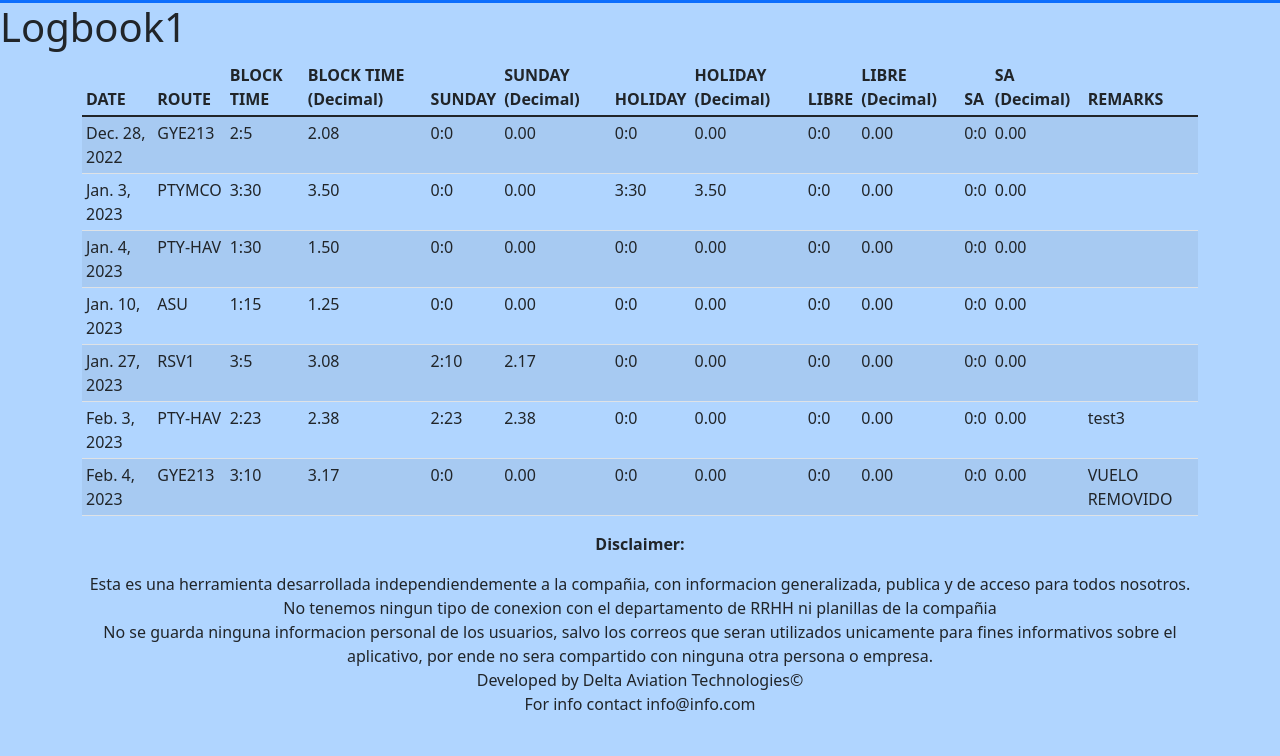
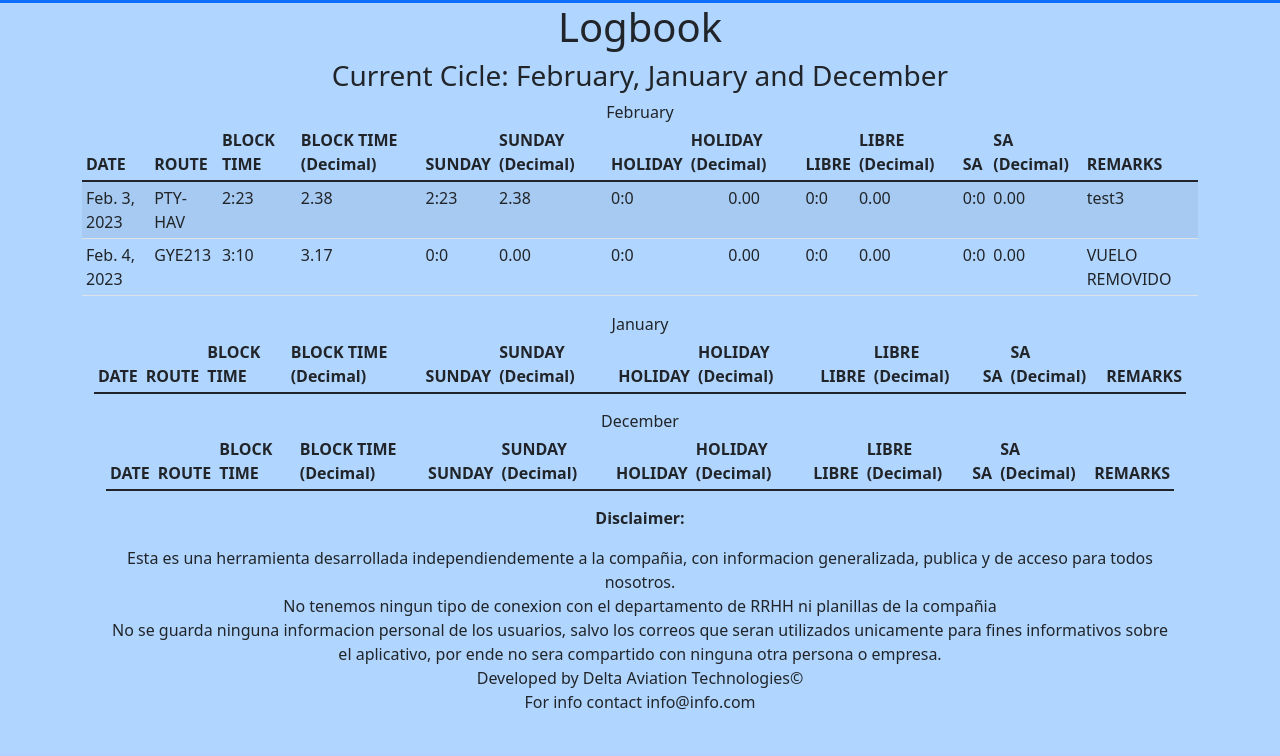
Before and after one commit to gkipping2023/paybud_beta1, a Django app: page /logbook/ in a window 1280 px wide. Shown: the part 79-835 px from the top of the page. After the commit the page ends 789 px from the top, so only its background shows below. Run offline with Django 4.2, Linux system fonts and the light colour scheme; a user stored in the database is signed in; data comes from the database, SQL or seed files in the repository; both versions use the stored data as it was after the commit; lists and menus that the app fills with data are empty.

Commit message:
0204-938

```diff
--- a/main/templates/main/logbook.html
+++ b/main/templates/main/logbook.html
@@ -2,8 +2,12 @@
 
 {% block content %}
 
-<h1>Logbook1 {{last_month1}}</h1>
+<div class="text-center">
+    <h1>Logbook</h1>
+    <h3>Current Cicle: {{current_month}}, {{current_month_minus1}} and {{current_month_minus2}}</h3>
+</div>
 
+<div class="text-center">{{current_month}}</div>
 <div class="container-sm">
     <table class="table table-sm table-striped">
         <thead>
@@ -33,7 +37,7 @@
             <td>{{log.total_sun_block}}</td>
             <td>{{log.sun_decimal}}</td>
             <td>{{log.total_holiday_block}}</td>
-            <td>{{log.holiday_decimal}}</td>
+            <td class="text-center">{{log.holiday_decimal}}</td>
             <td>{{log.total_libre_block}}</td>
             <td>{{log.libre_decimal}}</td>
             <td>{{log.total_sa_block}}</td>
@@ -43,5 +47,85 @@
             {% endfor %}
         </tbody>
     </table>
+<div class="text-center">{{current_month_minus1}}</div>
+    <div class="container-sm">
+        <table class="table table-sm table-striped">
+            <thead>
+                <tr>
+                <th scope="col">DATE</th>
+                <th scope="col">ROUTE</th>
+                <th scope="col">BLOCK TIME</th>
+                <th scope="col">BLOCK TIME (Decimal)</th>
+                <th scope="col">SUNDAY</th>
+                <th scope="col">SUNDAY (Decimal)</th>
+                <th scope="col">HOLIDAY</th>
+                <th scope="col">HOLIDAY (Decimal)</th>
+                <th scope="col">LIBRE</th>
+                <th scope="col">LIBRE (Decimal)</th>
+                <th scope="col">SA</th>
+                <th scope="col">SA (Decimal)</th>
+                <th scope="col">REMARKS</th>
+                </tr>
+            </thead>
+            <tbody class="table-group-divider">
+                <tr>
+                {%for log in raw_logbook1 %}
+                <td>{{log.date}}</td>
+                <td>{{log.route}}</td>
+                <td>{{log.total_flight_block}}</td>
+                <td>{{log.total_decimal}}</td>
+                <td>{{log.total_sun_block}}</td>
+                <td>{{log.sun_decimal}}</td>
+                <td>{{log.total_holiday_block}}</td>
+                <td class="text-center">{{log.holiday_decimal}}</td>
+                <td>{{log.total_libre_block}}</td>
+                <td>{{log.libre_decimal}}</td>
+                <td>{{log.total_sa_block}}</td>
+                <td>{{log.sa_decimal}}</td>
+                <td>{{log.remarks}}</td>
+                </tr>
+                {% endfor %}
+            </tbody>
+        </table>
+<div class="text-center">{{current_month_minus2}}</div>
+        <div class="container-sm">
+            <table class="table table-sm table-striped">
+                <thead>
+                    <tr>
+                    <th scope="col">DATE</th>
+                    <th scope="col">ROUTE</th>
+                    <th scope="col">BLOCK TIME</th>
+                    <th scope="col">BLOCK TIME (Decimal)</th>
+                    <th scope="col">SUNDAY</th>
+                    <th scope="col">SUNDAY (Decimal)</th>
+                    <th scope="col">HOLIDAY</th>
+                    <th scope="col">HOLIDAY (Decimal)</th>
+                    <th scope="col">LIBRE</th>
+                    <th scope="col">LIBRE (Decimal)</th>
+                    <th scope="col">SA</th>
+                    <th scope="col">SA (Decimal)</th>
+                    <th scope="col">REMARKS</th>
+                    </tr>
+                </thead>
+                <tbody class="table-group-divider">
+                    <tr>
+                    {%for log in raw_logbook2 %}
+                    <td>{{log.date}}</td>
+                    <td>{{log.route}}</td>
+                    <td>{{log.total_flight_block}}</td>
+                    <td>{{log.total_decimal}}</td>
+                    <td>{{log.total_sun_block}}</td>
+                    <td>{{log.sun_decimal}}</td>
+                    <td>{{log.total_holiday_block}}</td>
+                    <td class="text-center">{{log.holiday_decimal}}</td>
+                    <td>{{log.total_libre_block}}</td>
+                    <td>{{log.libre_decimal}}</td>
+                    <td>{{log.total_sa_block}}</td>
+                    <td>{{log.sa_decimal}}</td>
+                    <td>{{log.remarks}}</td>
+                    </tr>
+                    {% endfor %}
+                </tbody>
+            </table>
 
 {% endblock %}
--- a/main/views.py
+++ b/main/views.py
@@ -1,6 +1,6 @@
 from multiprocessing import context
 import re
-from datetime import datetime
+from datetime import datetime, timedelta
 import calendar
 from django.shortcuts import render, redirect
 from django.contrib import messages
@@ -289,12 +289,34 @@ def delete_entry(request, entry_id):
     delete_entry.delete()
     return redirect('logbook_calc')
 
+# Verificar esto
 @login_required(login_url='login')
 def RawLogbook(request):
-    raw_logbook = Logbook.objects.filter(cmp_id=request.user).order_by('date')
+    today_month = datetime.today().month
+    current_month = calendar.month_name[int(today_month)]
+    prev_month = today_month - 1
+    if prev_month <= 0:
+        current_month_minus1_int = 12 - prev_month
+    else:
+        current_month_minus1_int = prev_month
+    current_month_minus1 = calendar.month_name[int(current_month_minus1_int)]
+    if prev_month <= 0:
+        current_month_minus2_int = 12 - prev_month
+    else:
+        current_month_minus2_int = prev_month
+    current_month_minus2 = calendar.month_name[int(current_month_minus2_int)-2]
+    raw_logbook = Logbook.objects.filter(cmp_id=request.user,date__month=today_month).order_by('date')
+    raw_logbook_1 = Logbook.objects.filter(cmp_id=request.user,date__month=current_month_minus1_int).order_by('date')
+    raw_logbook_2 = Logbook.objects.filter(cmp_id=request.user,date__month=current_month_minus2_int).order_by('date')
 
-    context = {'raw_logbook' : raw_logbook}
-    return render(request, 'main/logbook.html',context)
+    context = {'raw_logbook' : raw_logbook,
+    'current_month' : current_month,
+    'current_month_minus1':current_month_minus1,
+    'current_month_minus2':current_month_minus2,
+    'raw_logbook_1' : raw_logbook_1,
+    'raw_logbook_2' : raw_logbook_2
+    }
+    return render(request, 'main/logbook.html', context)
 
 def ContactUs(request):
     return render(request, 'main/contact_us.html')
```
Also changed, not shown: db.sqlite3.
